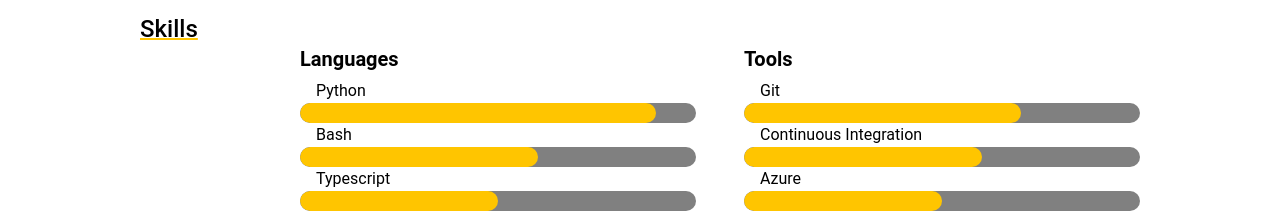
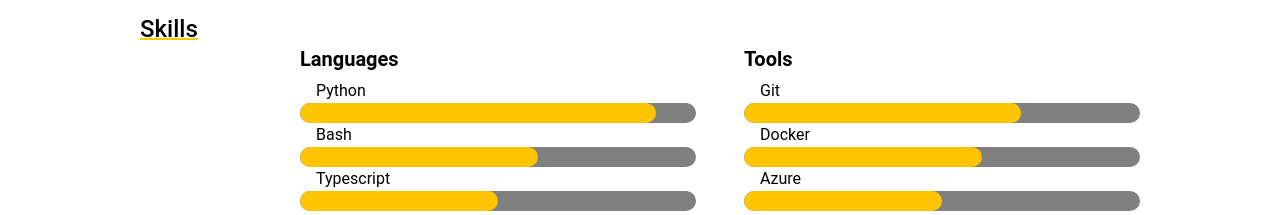
Before and after one commit to ReinderVosDeWael/reindervosdewael.github.io, a Next.js app: page / in a window 1280 px wide. Shown: the part 2600-2815 px from the top of the page. Built offline with nearby package versions, Linux system fonts and the light colour scheme.

Commit message:
Add docker to skills

```diff
--- a/pages/data/data.tsx
+++ b/pages/data/data.tsx
@@ -136,7 +136,7 @@ export const skillsData = [
         level: 7,
       },
       {
-        name: 'Continuous Integration',
+        name: 'Docker',
         level: 6,
       },
       {
```
